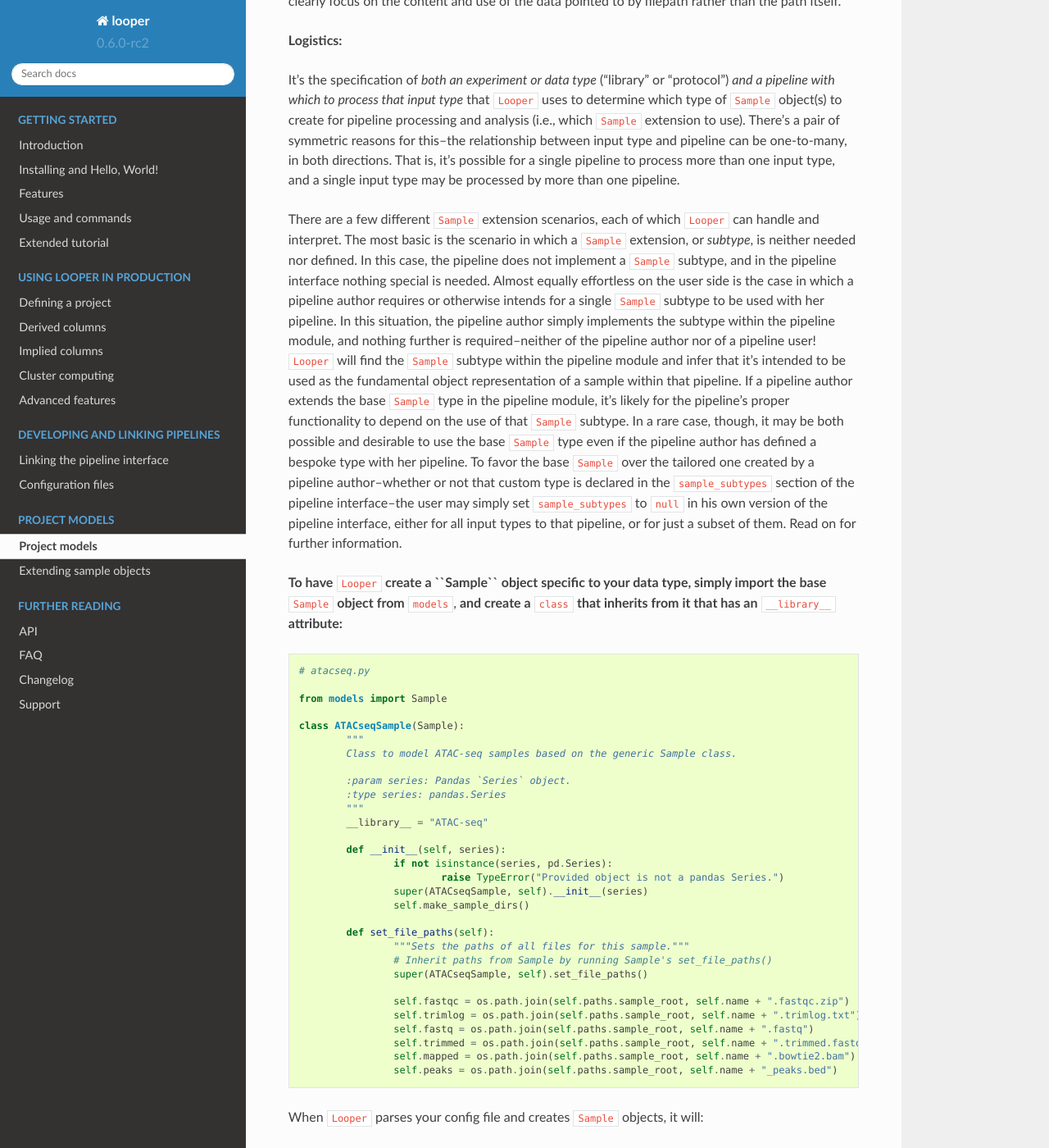
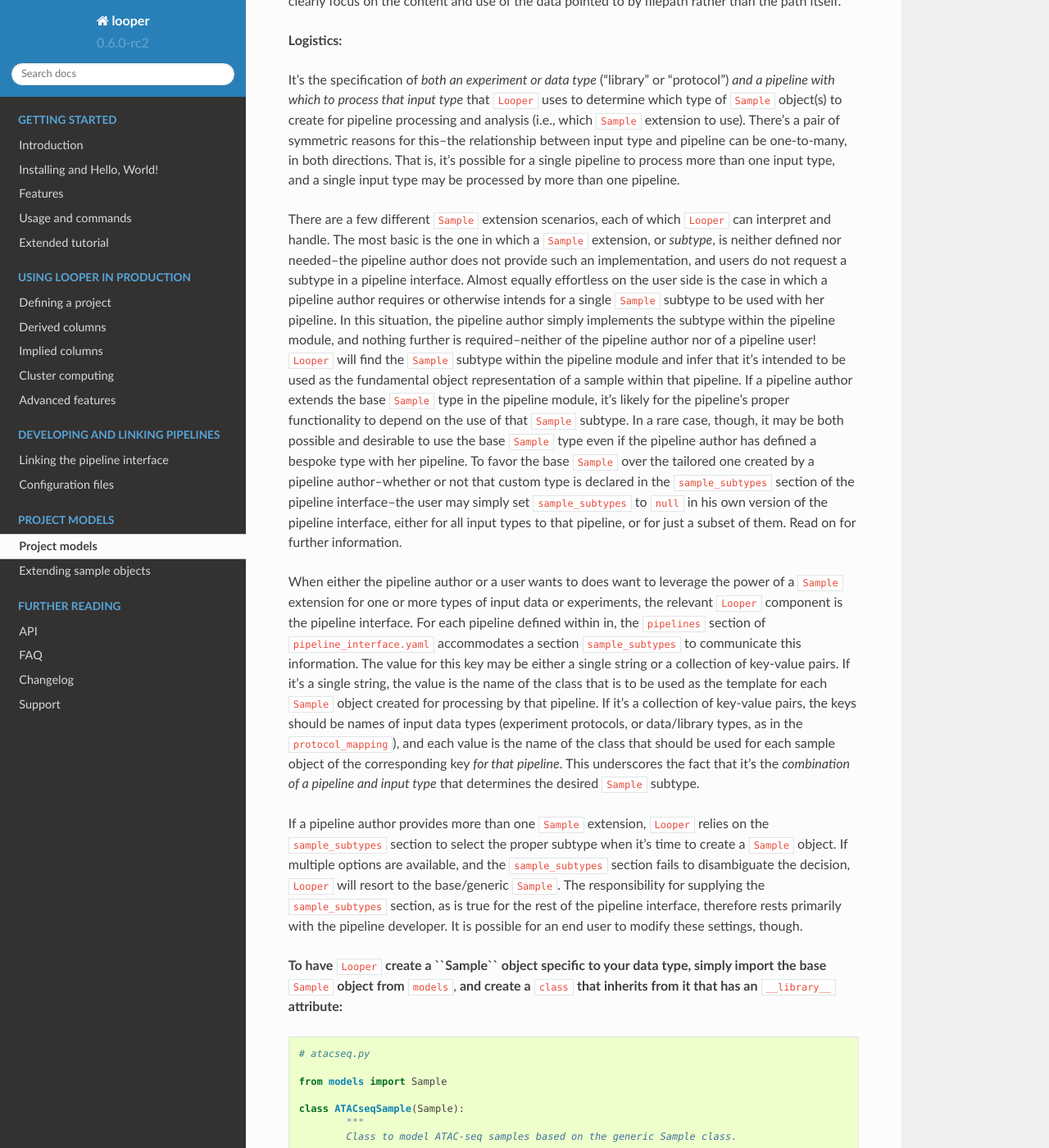
Before and after one commit to pepkit/peppy, a Sphinx documentation site: the page built from doc/source/models.rst, in a window 1280 px wide and 1400 px high, scrolled down 1483 px. Shown: the whole window at 82% size. Built offline with Sphinx 7.4.7 and the Read the Docs theme 2.0.0, drawn with Linux system fonts in a browser that asks for light colours.

Commit message:
finish first pass at sample subtypes docs

```diff
--- a/doc/source/models.rst
+++ b/doc/source/models.rst
@@ -65,10 +65,10 @@ possible for a single pipeline to process more than one input type, and a
 single input type may be processed by more than one pipeline.
 
 There are a few different ``Sample`` extension scenarios, each of which
-``Looper`` can handle and interpret. The most basic is the scenario in which
-a ``Sample`` extension, or *subtype*, is neither needed nor defined. In this
-case, the pipeline does not implement a ``Sample`` subtype, and in the
-pipeline interface nothing special is needed. Almost equally effortless on the
+``Looper`` can interpret and handle. The most basic is the one in which
+a ``Sample`` extension, or *subtype*, is neither defined nor needed--the
+pipeline author does not provide such an implementation, and users do not
+request a subtype in a pipeline interface. Almost equally effortless on the
 user side is the case in which a pipeline author requires or otherwise intends
 for a single ``Sample`` subtype to be used with her pipeline. In this situation,
 the pipeline author simply implements the subtype within the pipeline module,
@@ -87,7 +87,30 @@ set ``sample_subtypes`` to ``null`` in his own version of the pipeline
 interface, either for all input types to that pipeline, or for just a subset
 of them. Read on for further information.
 
+When either the pipeline author or a user wants to does want to leverage the
+power of a ``Sample`` extension for one or more types of input data or
+experiments, the relevant ``Looper`` component is the pipeline interface.
+For each pipeline defined within in, the ``pipelines`` section of
+``pipeline_interface.yaml`` accommodates a section ``sample_subtypes`` to
+communicate this information. The value for this key may be either a single
+string or a collection of key-value pairs. If it's a single string, the value
+is the name of the class that is to be used as the template for each ``Sample``
+object created for processing by that pipeline. If it's a collection of
+key-value pairs, the keys should be names of input data types (experiment
+protocols, or data/library types, as in the ``protocol_mapping``), and each
+value is the name of the class that should be used for each sample object
+of the corresponding key *for that pipeline*. This underscores the fact that
+it's the *combination of a pipeline and input type* that determines the
+desired ``Sample`` subtype.
 
+If a pipeline author provides more than one ``Sample`` extension, ``Looper``
+relies on the ``sample_subtypes`` section to select the proper subtype when
+it's time to create a ``Sample`` object. If multiple options are available,
+and the ``sample_subtypes`` section fails to disambiguate the decision,
+``Looper`` will resort to the base/generic ``Sample``. The responsibility
+for supplying the ``sample_subtypes`` section, as is true for the rest of the
+pipeline interface, therefore rests primarily with the pipeline developer. It
+is possible for an end user to modify these settings, though.
 
 **To have** ``Looper`` **create a ``Sample`` object specific to your data type, simply import the base** ``Sample`` **object from** ``models``, **and create a** ``class`` **that inherits from it that has an** ``__library__`` **attribute:**
 
```
